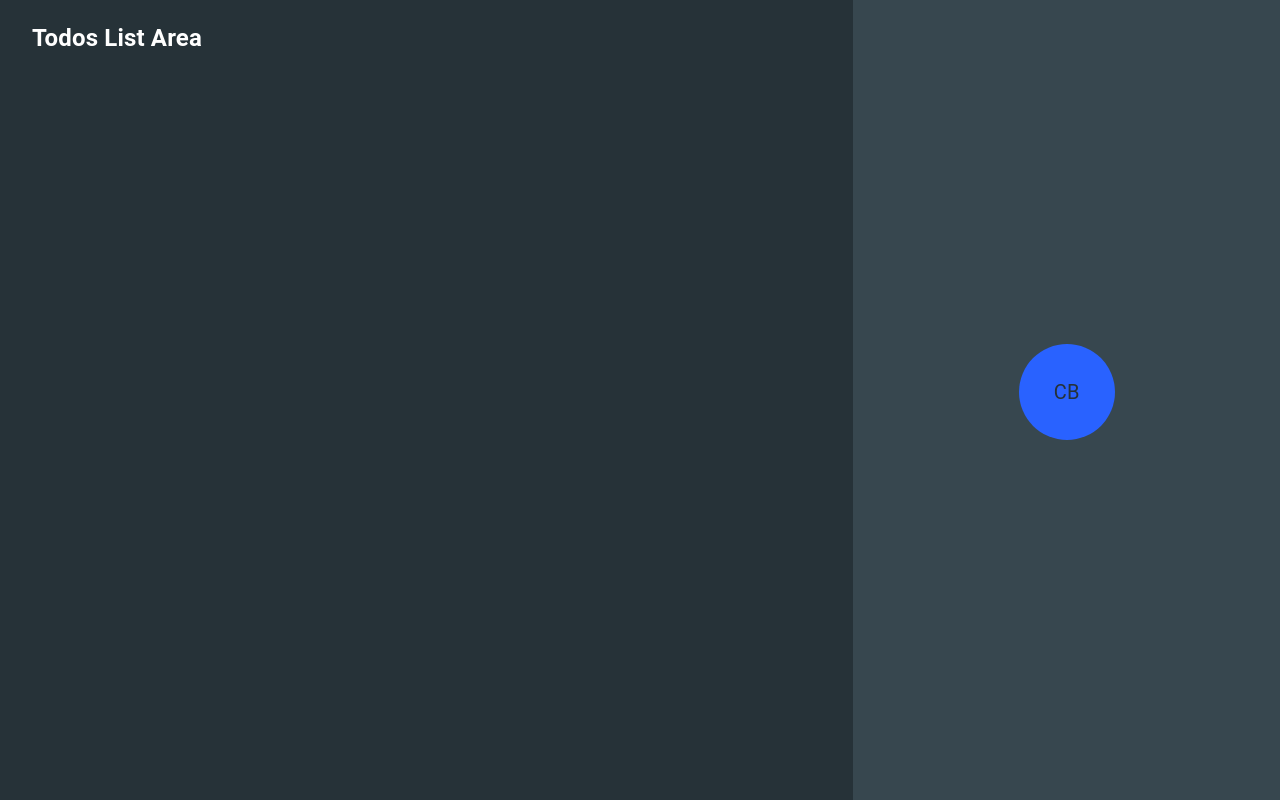
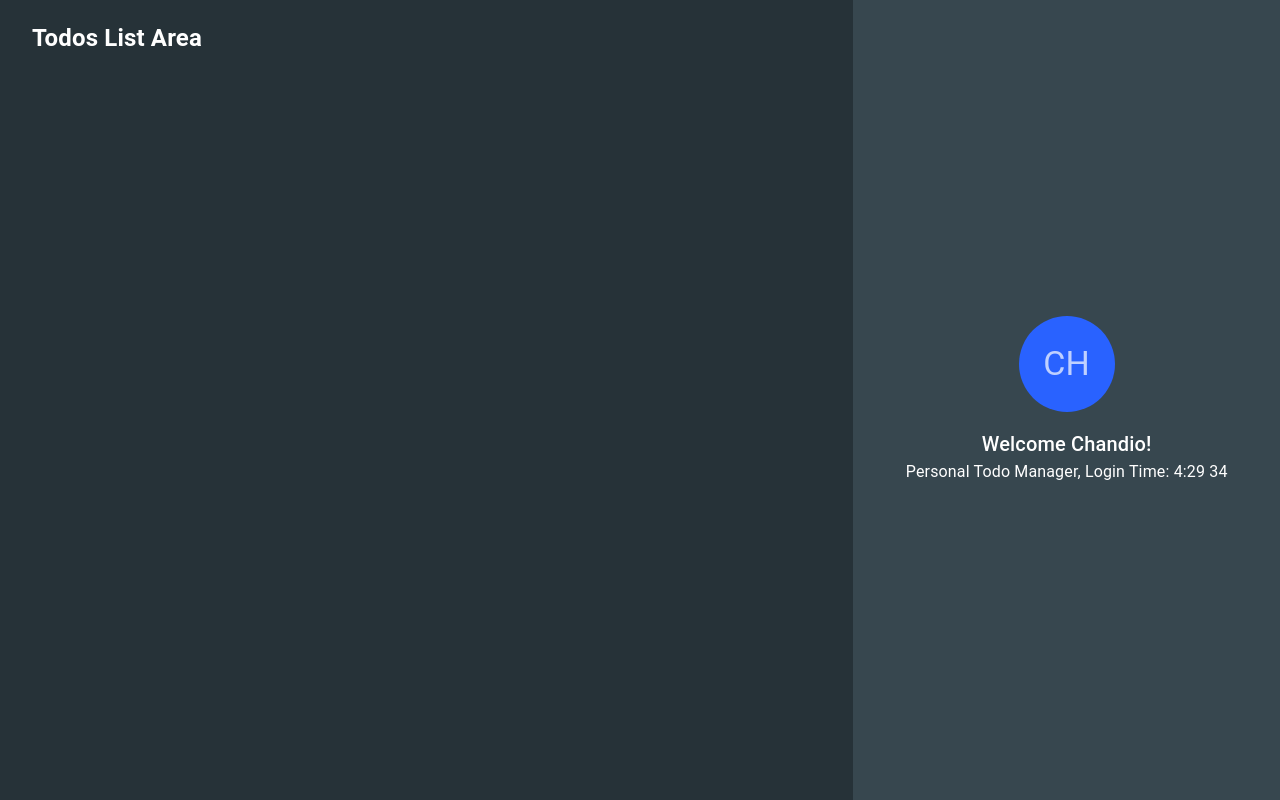
Before and after one commit to chandanch/personal-todos-webapp, a React (Create React App) app: page / in a window 1280 px wide. Built offline with nearby package versions, Linux system fonts and the light colour scheme.

Commit message:
add greet & message to profile comp

```diff
--- a/src/components/profile/profile.tsx
+++ b/src/components/profile/profile.tsx
@@ -1,7 +1,9 @@
 import React, { FC, ReactElement } from 'react';
-import { Avatar, Box } from '@mui/material';
+import { Avatar, Box, Typography } from '@mui/material';
 
 const Profile: FC = (): ReactElement => {
+    const date: Date = new Date();
+
     return (
         <Box
             display="flex"
@@ -17,8 +19,17 @@ const Profile: FC = (): ReactElement => {
                     marginBottom: '16px',
                 }}
             >
-                CB
+                <Typography variant="h4" color="text.secondary">
+                    CH
+                </Typography>
             </Avatar>
+            <Typography variant="h6" color="text.primary">
+                Welcome Chandio!
+            </Typography>
+            <Typography variant="body1" color="text.primary">
+                Personal Todo Manager, Login Time: {date.getHours()}:
+                {date.getMinutes()} {date.getSeconds()}
+            </Typography>
         </Box>
     );
 };
```
